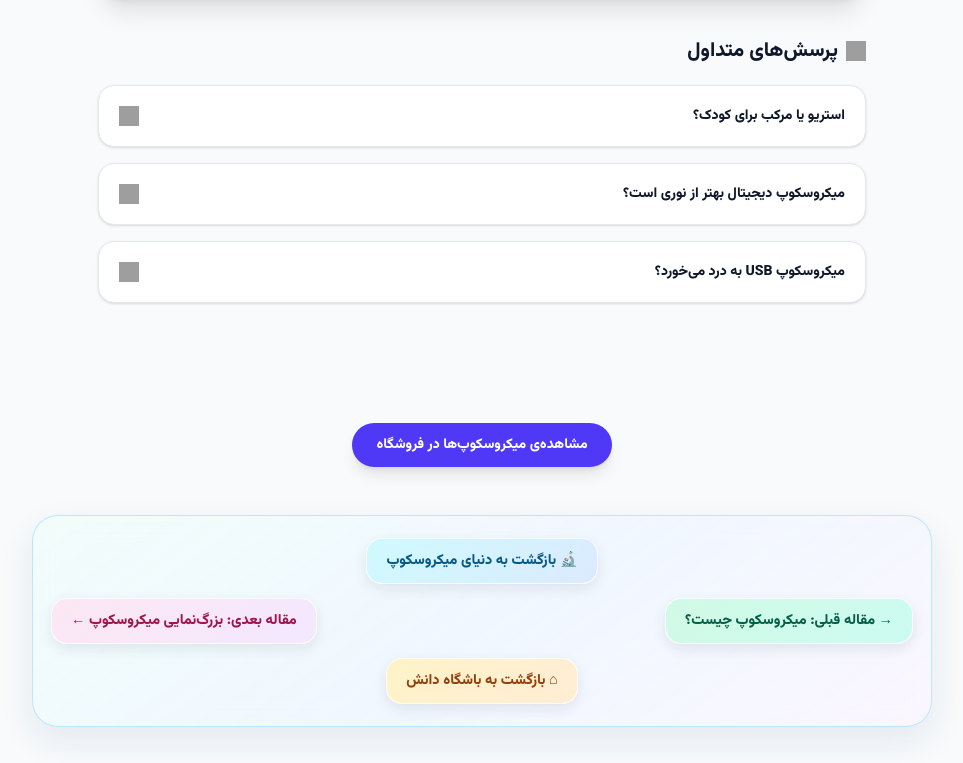
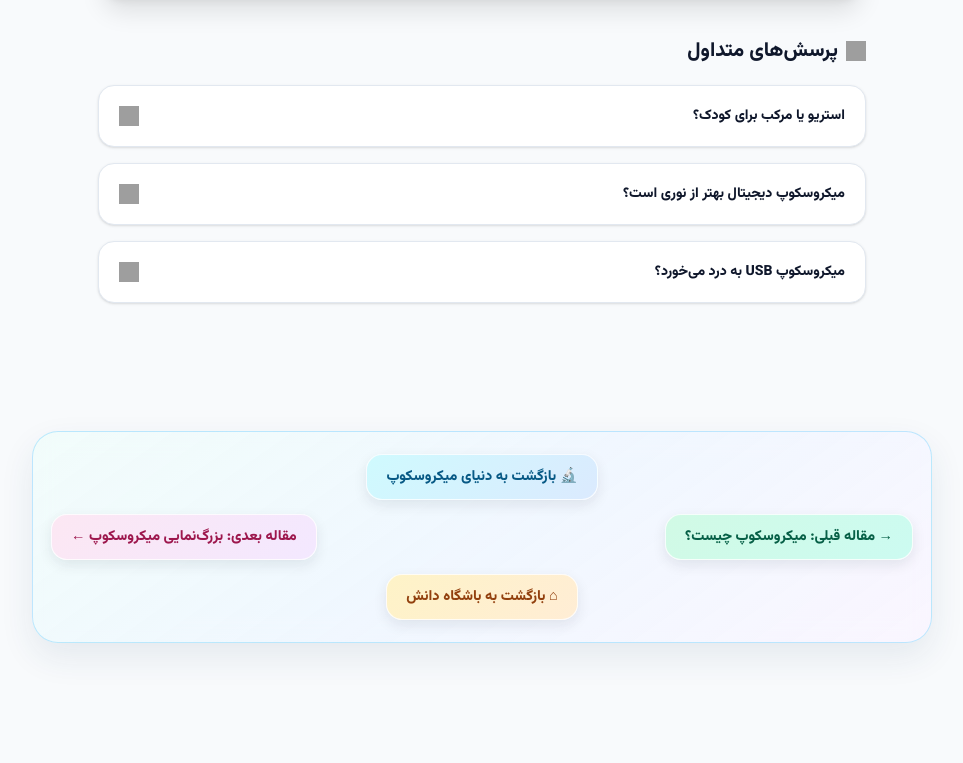
Before and after one commit to Kharideali/microscope_guide, a plain HTML site: page types-of-microscopes.html in a window 1280 px wide. Shown: the part 4963-5726 px from the top of the page, without its empty margins (158-1121 px from the left). After the commit the page ends 5642 px from the top, so only its background shows below. Drawn offline with nearby package versions, Linux system fonts and the light colour scheme; grey boxes are pictures that could not be loaded.

Commit message:
Remove store CTA from educational guide

```diff
--- a/types-of-microscopes.html
+++ b/types-of-microscopes.html
@@ -527,12 +527,7 @@
       </div>
     </section>
 
-<div class="my-10 flex justify-center px-4">
-    <a href="https://kharideali.ir/" target="_blank" rel="noopener"
-       class="inline-flex items-center justify-center rounded-full bg-indigo-600 px-6 py-3 text-sm font-extrabold text-white shadow-lg transition hover:-translate-y-0.5 hover:bg-indigo-700 hover:shadow-xl focus:outline-none focus:ring-4 focus:ring-indigo-200">
-      مشاهده‌ی میکروسکوپ‌ها در فروشگاه
-    </a>
-  </div>
+
 
   <!-- ناوبری پایانی سه‌ردیفه -->
   <nav class="study-links" aria-label="ناوبری مقالات میکروسکوپ">
```
